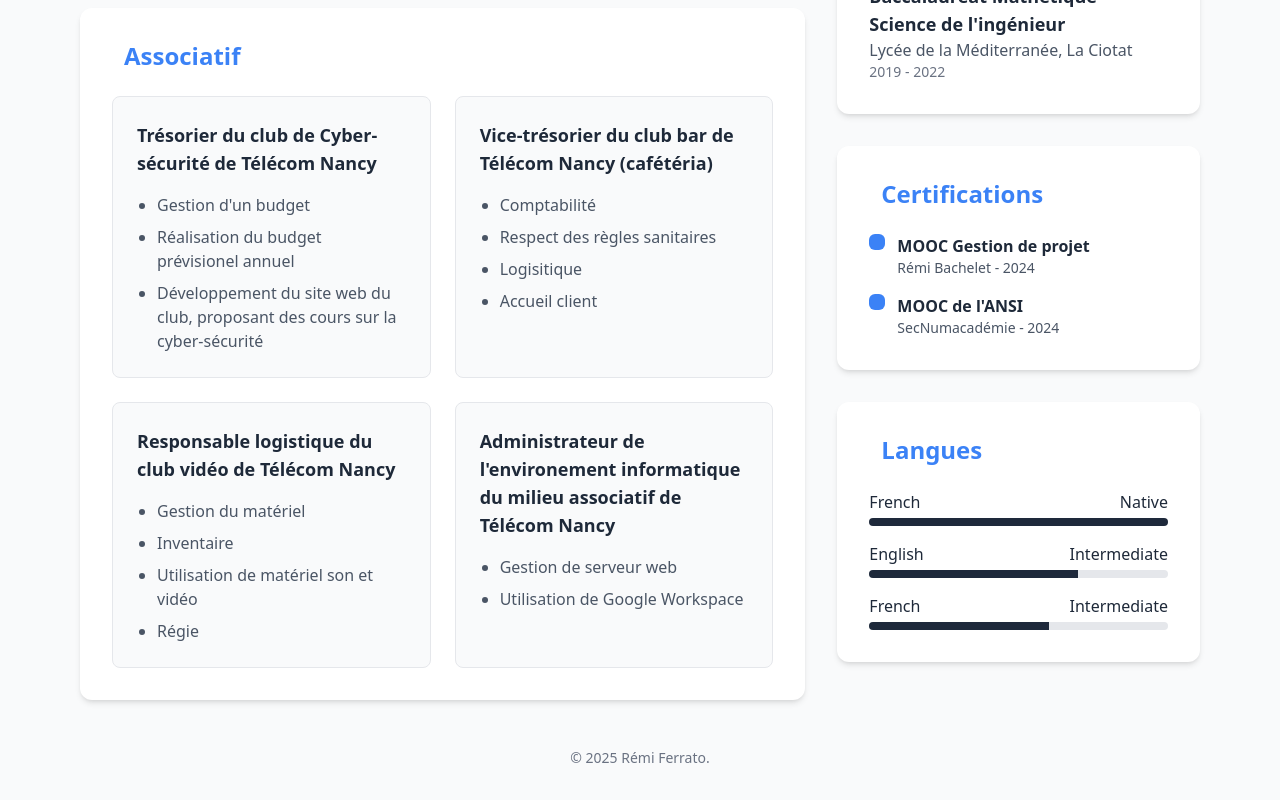
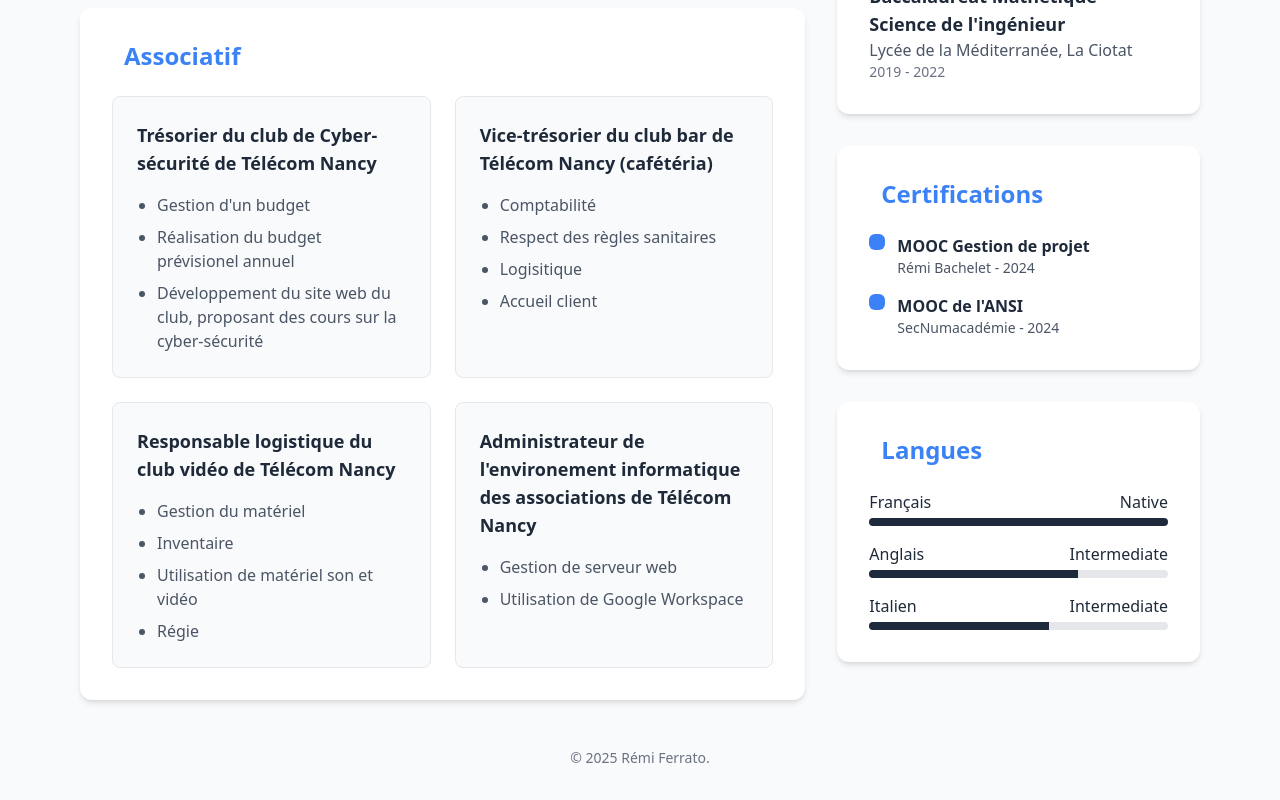
Before and after one commit to RemiF1908/cv, a SvelteKit app: page / in a window 1280 px wide. Shown: the part 1170-1970 px from the top of the page. Built offline with nearby package versions, Linux system fonts and the light colour scheme.

Commit message:
ajout docker file + fix content

```diff
--- /dev/null
+++ b/docker-compose.yml
@@ -0,0 +1,10 @@
+services:
+  app:
+    build:
+      context: .
+      dockerfile: Dockerfile
+    ports:
+      - "3000:3000"
+    environment:
+      NODE_ENV: production
+    restart: unless-stopped
--- a/src/components/Assocs.svelte
+++ b/src/components/Assocs.svelte
@@ -30,7 +30,7 @@
         ]
       },
       {
-        title: "Administrateur de l'environement informatique du milieu associatif de Télécom Nancy",
+        title: "Administrateur de l'environement informatique des associations de Télécom Nancy",
         bullets: [
           "Gestion de serveur web",
           "Utilisation de Google Workspace"
--- a/src/components/Languages.svelte
+++ b/src/components/Languages.svelte
@@ -1,9 +1,9 @@
 <!-- src/components/Languages.svelte -->
 <script>
     export let languages = [
-      { name: "French", level: "Native", percentage: 100 },
-      { name: "English", level: "Intermediate", percentage: 70 },
-      { name: "French", level: "Intermediate", percentage: 60 }
+      { name: "Français", level: "Native", percentage: 100 },
+      { name: "Anglais", level: "Intermediate", percentage: 70 },
+      { name: "Italien", level: "Intermediate", percentage: 60 }
     ];
   </script>
 
```
